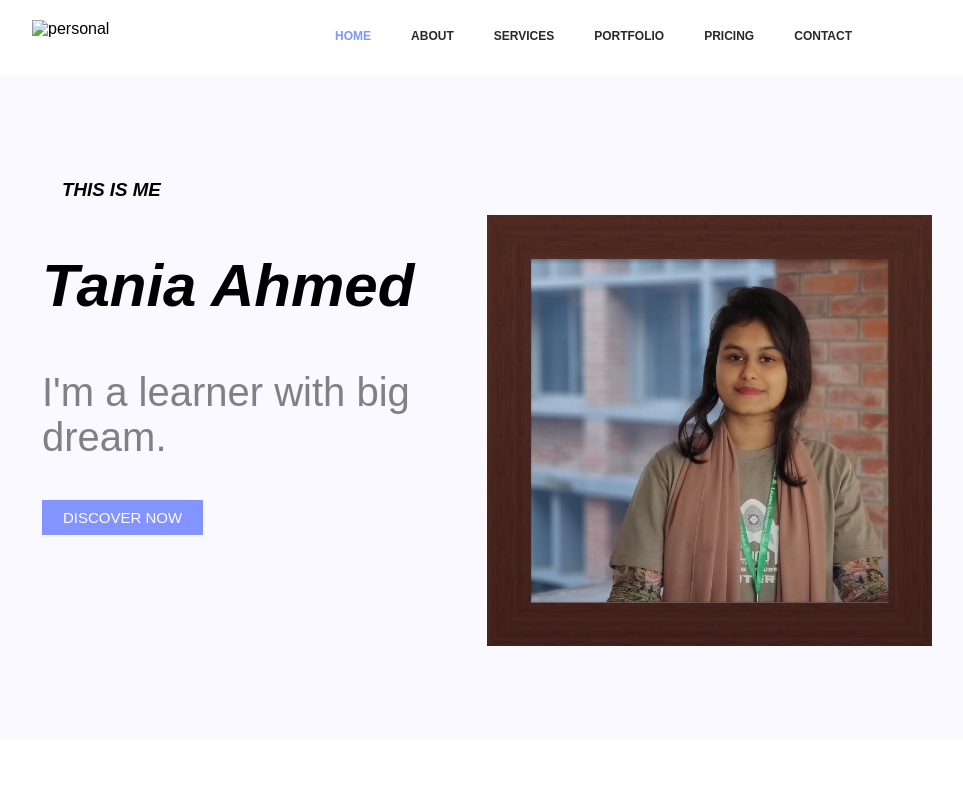
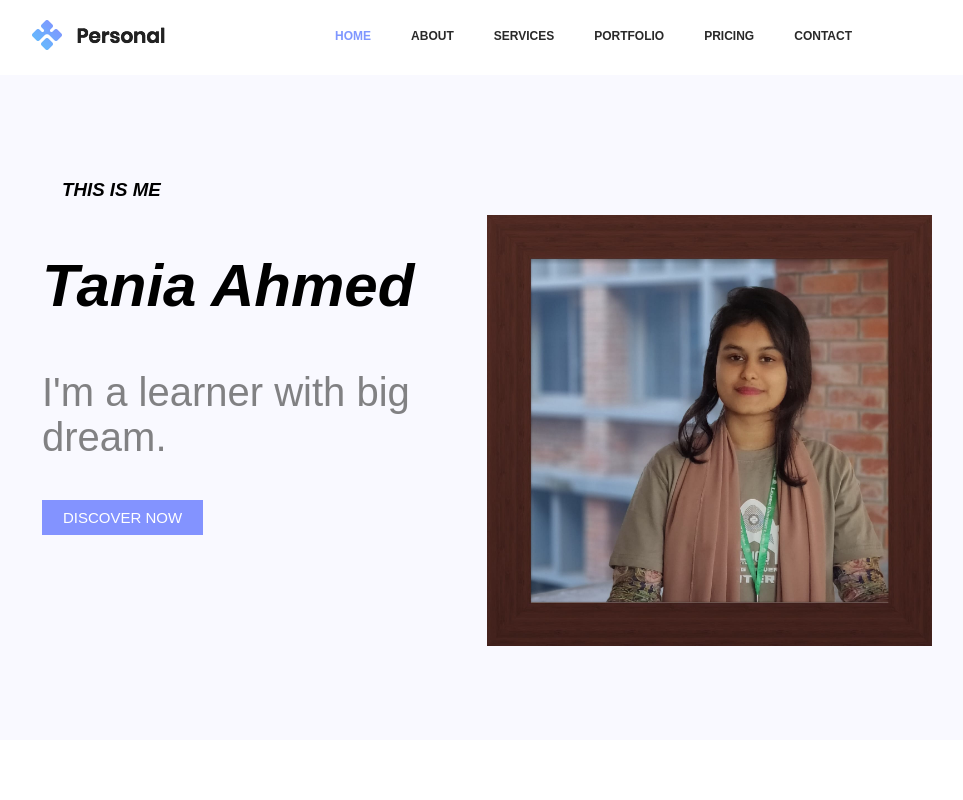
Before and after one commit to Tania-123/portfolio_1, a plain HTML site: page index.html in a window 1280 px wide. Shown: the top 800 px of the page, without its empty margins (188-1151 px from the left). Drawn offline with Linux system fonts and the light colour scheme.

Commit message:
Add files via upload

```diff
--- a/index.html
+++ b/index.html
@@ -12,7 +12,7 @@
     <!--Header Start-->
     <header>
         <div class="logo">
-            <img src="logo.webp" alt="personal">
+            <img src="images/logo.webp" alt="personal">
         </div>
         <div class="nav">
            <input type="checkbox" id="check">
```
